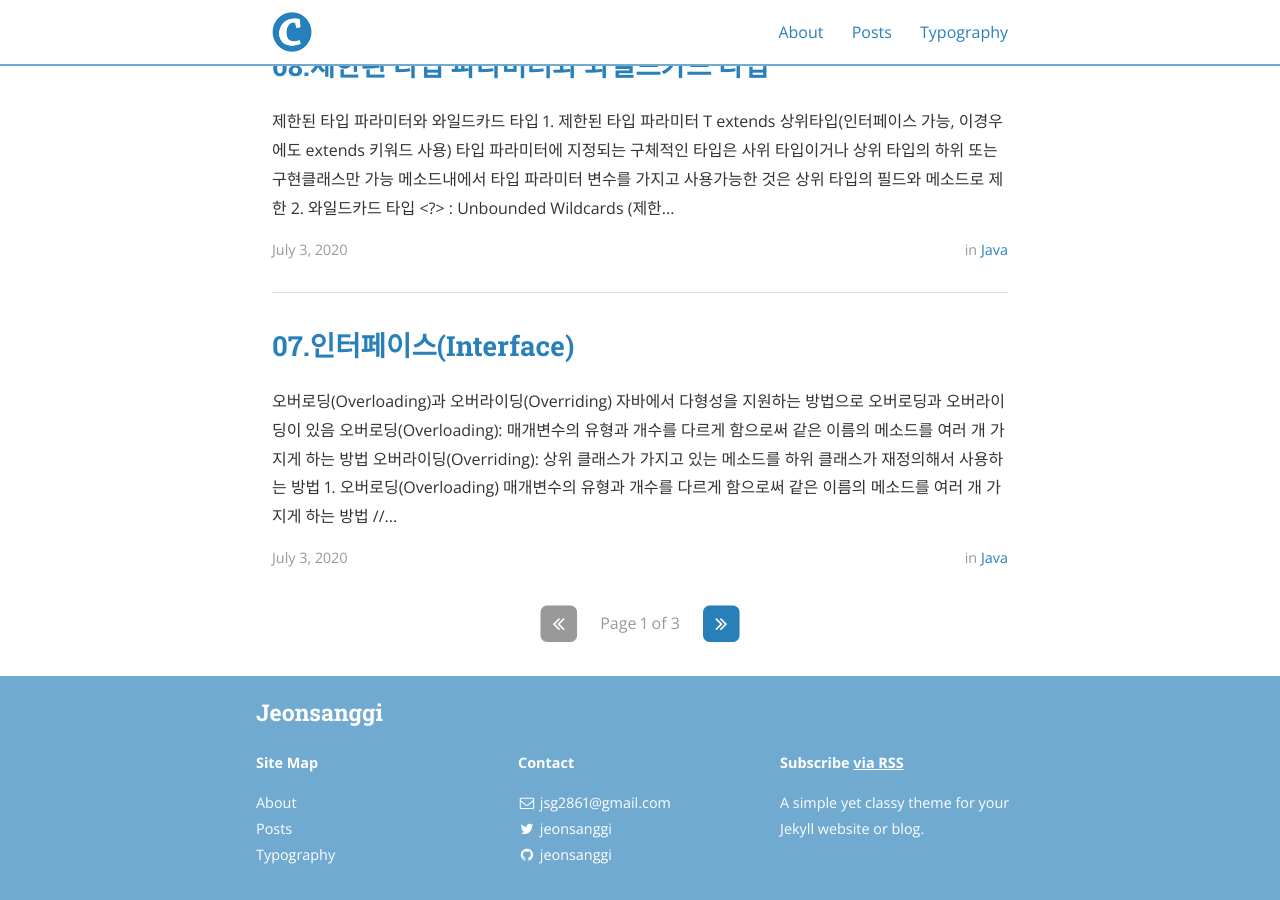
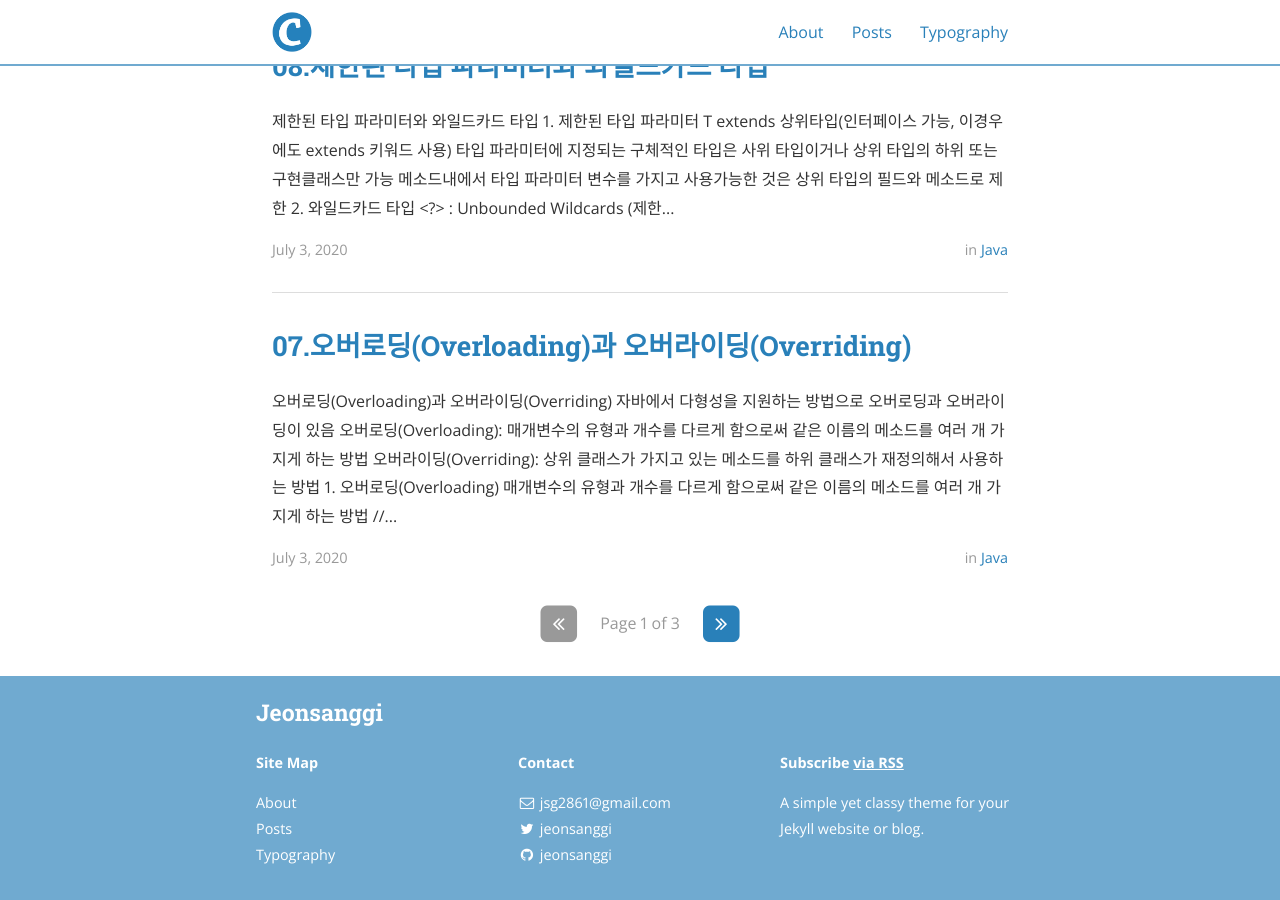
Before and after one commit to jeonsanggi/jeonsanggi.github.io, a Jekyll site: the page built from index.html, in a window 1280 px wide and 900 px high, scrolled down 1335 px. Built offline with Jekyll 4.4.1, drawn with Linux system fonts in a browser that asks for light colours; nearby versions of some CDN libraries; the list of posts is cut into pages by our own code.

Commit message:
Update 2020-07-02-07.OverrodingVSOverriding.md

```diff
--- a/_posts/2020-07-02-07.OverrodingVSOverriding.md
+++ b/_posts/2020-07-02-07.OverrodingVSOverriding.md
@@ -1,6 +1,6 @@
 ---
 layout: post
-title:  "07.인터페이스(Interface)"
+title:  "07.오버로딩(Overloading)과 오버라이딩(Overriding)"
 date:   2020-07-02 22:04:52-05:00
 author: SANGGI JEON
 categories: JAVA
```
